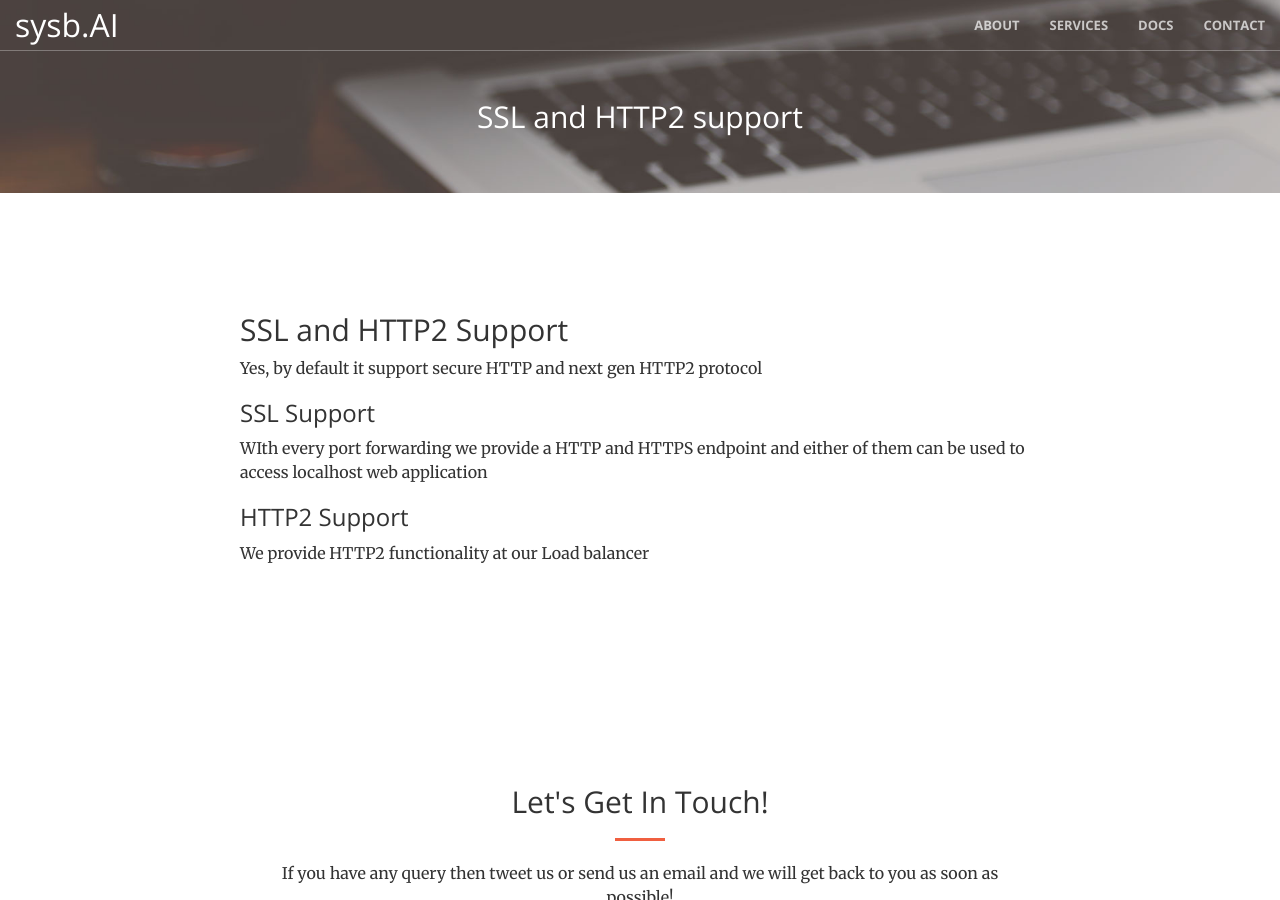
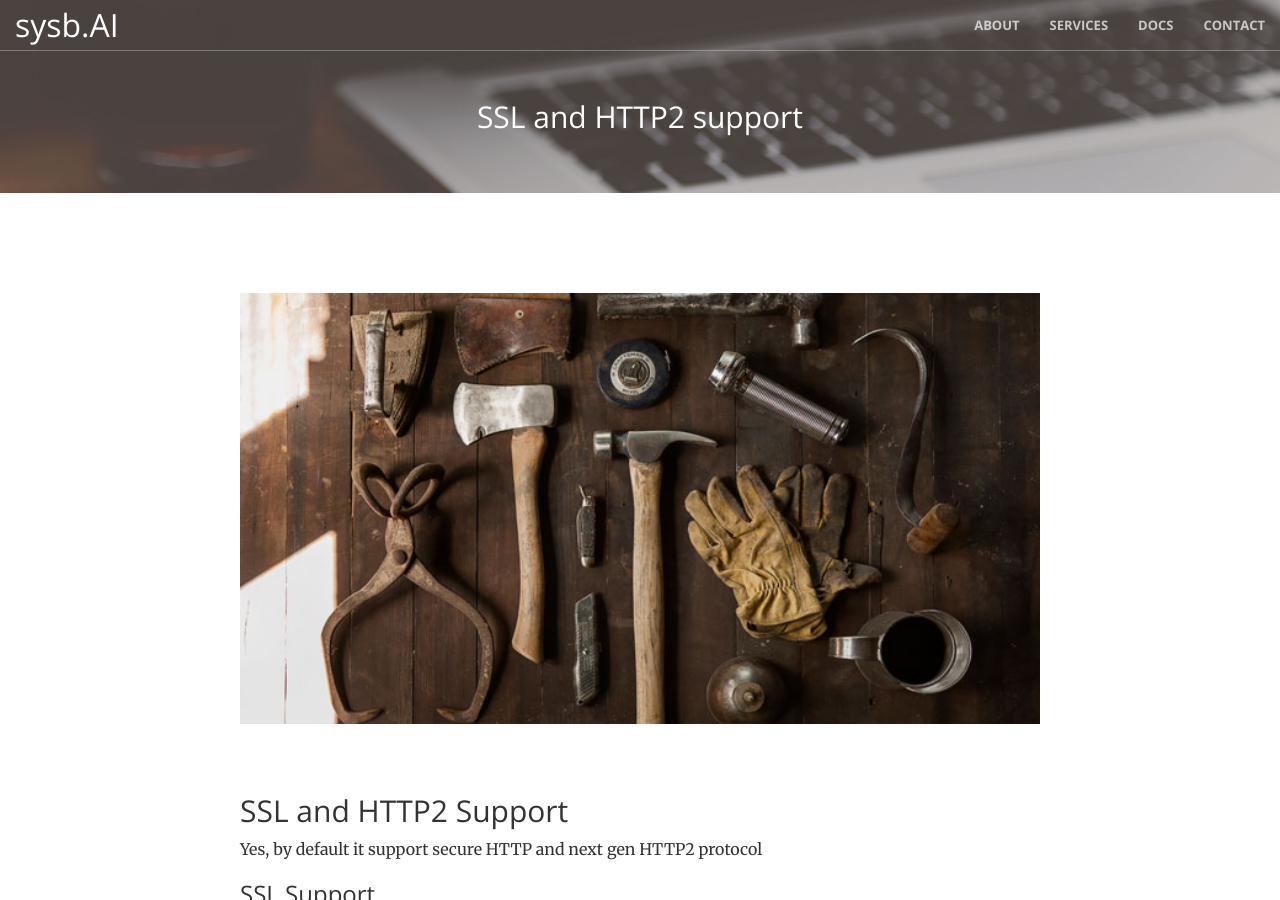
Before and after one commit to usama7628674/sysb.AI, a Jekyll site: the page built from _posts/2020-02-08-ssl-and-http2-support.md, in a window 1280 px wide and 900 px high. Built offline with Jekyll 4.4.1, drawn with Linux system fonts in a browser that asks for light colours.

Commit message:
added image in each post

```diff
--- a/_includes/post_content.html
+++ b/_includes/post_content.html
@@ -4,6 +4,6 @@
 </section>
 
 <section class="post_content_box center">
-    <!-- <img class="post_top_image" src="{{page.image | relative_url}}.jpg" alt="post image"> -->
+    <img class="post_top_image" src="{{page.image | relative_url}}.jpg" alt="post image">
         {{content}}
 </section>
```
